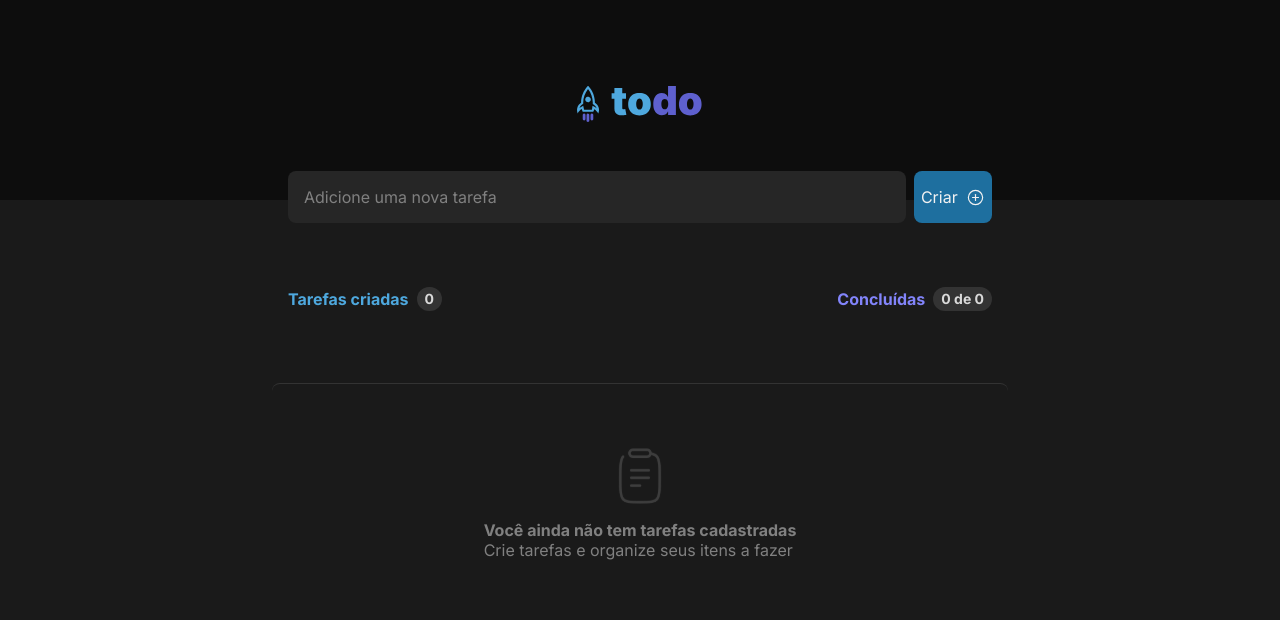
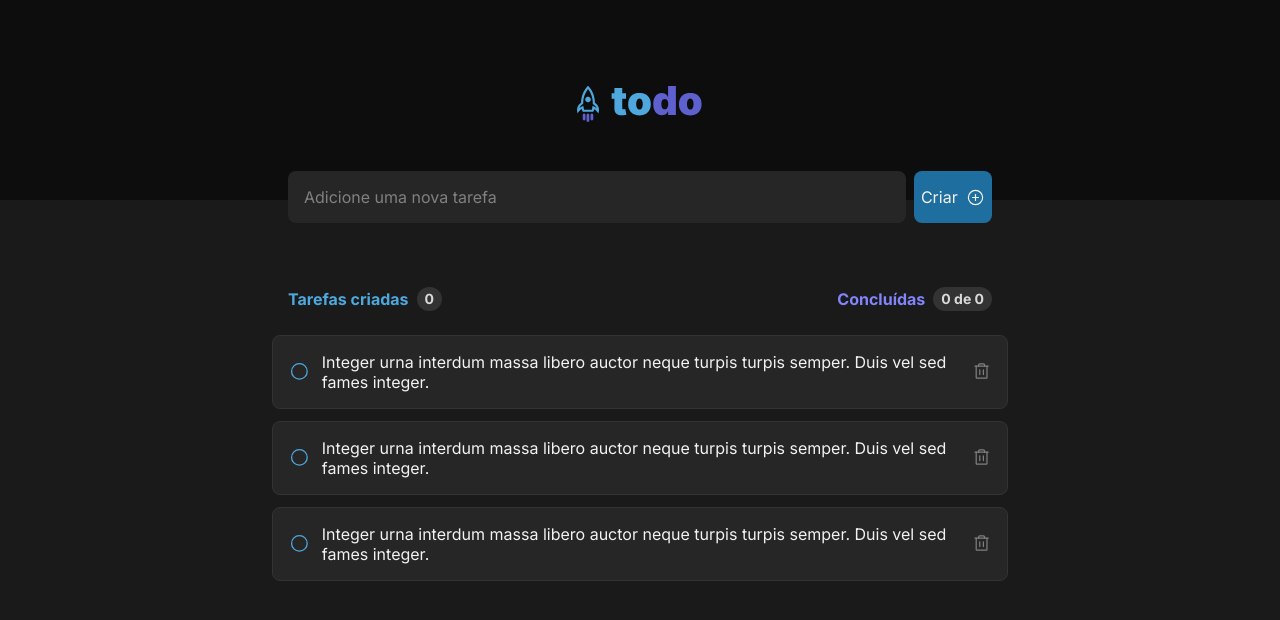
Before and after one commit to MarceloAlmd/to-do-list, a React (Vite) app: page / in a window 1280 px wide. Shown: the top 620 px of the page. Built offline with nearby package versions, Linux system fonts and the light colour scheme.

Commit message:
feat: created comp tasks

```diff
--- a/src/App.tsx
+++ b/src/App.tsx
@@ -5,6 +5,7 @@ import { Header } from "./components/header";
 import { InputForm } from "./components/inputForm";
 import { Status } from "./components/status";
 import { EmptyTask } from "./components/emptyTask";
+import { Task } from "./components/task";
 
 export function App() {
   return (
@@ -14,7 +15,10 @@ export function App() {
       <InputForm />
       <Status />
 
-      <EmptyTask />
+      {/* <EmptyTask /> */}
+      <Task />
+      <Task />
+      <Task />
     </ThemeProvider>
   );
 }
--- /dev/null
+++ b/src/components/task/index.tsx
@@ -0,0 +1,22 @@
+import { Check, Circle, Trash } from "phosphor-react";
+import * as Styles from "./styles";
+
+export function Task() {
+  return (
+    <Styles.Container status="progress">
+      <button type="button" className="circle">
+        <Circle size={24} />
+      </button>
+      {/* <button type="button" className="check">
+        <Check size={17} />
+      </button> */}
+      <span className="task">
+        Integer urna interdum massa libero auctor neque turpis turpis semper.
+        Duis vel sed fames integer.
+      </span>
+      <button type="button">
+        <Trash />
+      </button>
+    </Styles.Container>
+  );
+}
--- /dev/null
+++ b/src/components/task/styles.ts
@@ -0,0 +1,92 @@
+import styled, { css } from "styled-components";
+
+interface TaskProps {
+  status?: "done" | "progress";
+}
+
+export const Container = styled.div<TaskProps>`
+  width: 100%;
+  max-width: 46rem;
+  margin: 1.5rem auto -0.75rem;
+
+  display: flex;
+  align-items: center;
+  gap: ${(props) => props.theme.typography.sizes.EM};
+
+  padding: 1rem;
+
+  background: ${(props) => props.theme.base["gray-500"]};
+
+  border-radius: 0.5rem;
+  border: 1px solid ${(props) => props.theme.base["gray-400"]};
+
+  .task {
+    ${(props) =>
+      props.status === "done" &&
+      css`
+        text-decoration: line-through;
+
+        color: ${props.theme.base["gray-300"]};
+      `}
+  }
+
+  > .circle {
+    border: 0;
+    border-radius: 50%;
+    background-color: transparent;
+
+    line-height: 0;
+
+    cursor: pointer;
+
+    > svg {
+      color: ${(props) => props.theme.product.blue};
+      width: 100%;
+      height: 100%;
+
+      font-size: 1.2rem;
+      transition: color 0.4s;
+    }
+  }
+
+  > .check {
+    border: 0;
+
+    line-height: 0;
+    background: transparent;
+
+    cursor: pointer;
+    border-radius: 50%;
+
+    > svg {
+      color: ${(props) => props.theme.base["gray-100"]};
+      background-color: ${(props) => props.theme.product.purpleDark};
+      border-radius: 50%;
+
+      font-size: 1.2rem;
+      transition: color 0.4s;
+    }
+  }
+
+  > button[type="button"]:last-child {
+    border: 0;
+    background-color: transparent;
+
+    line-height: 0;
+
+    cursor: pointer;
+
+    > svg {
+      color: ${(props) => props.theme.base["gray-300"]};
+
+      font-size: 1.2rem;
+      transition: color 0.4s;
+    }
+
+    &:hover {
+      svg {
+        color: ${(props) => props.theme.feedback.danger};
+      }
+    }
+  }
+`;
```
